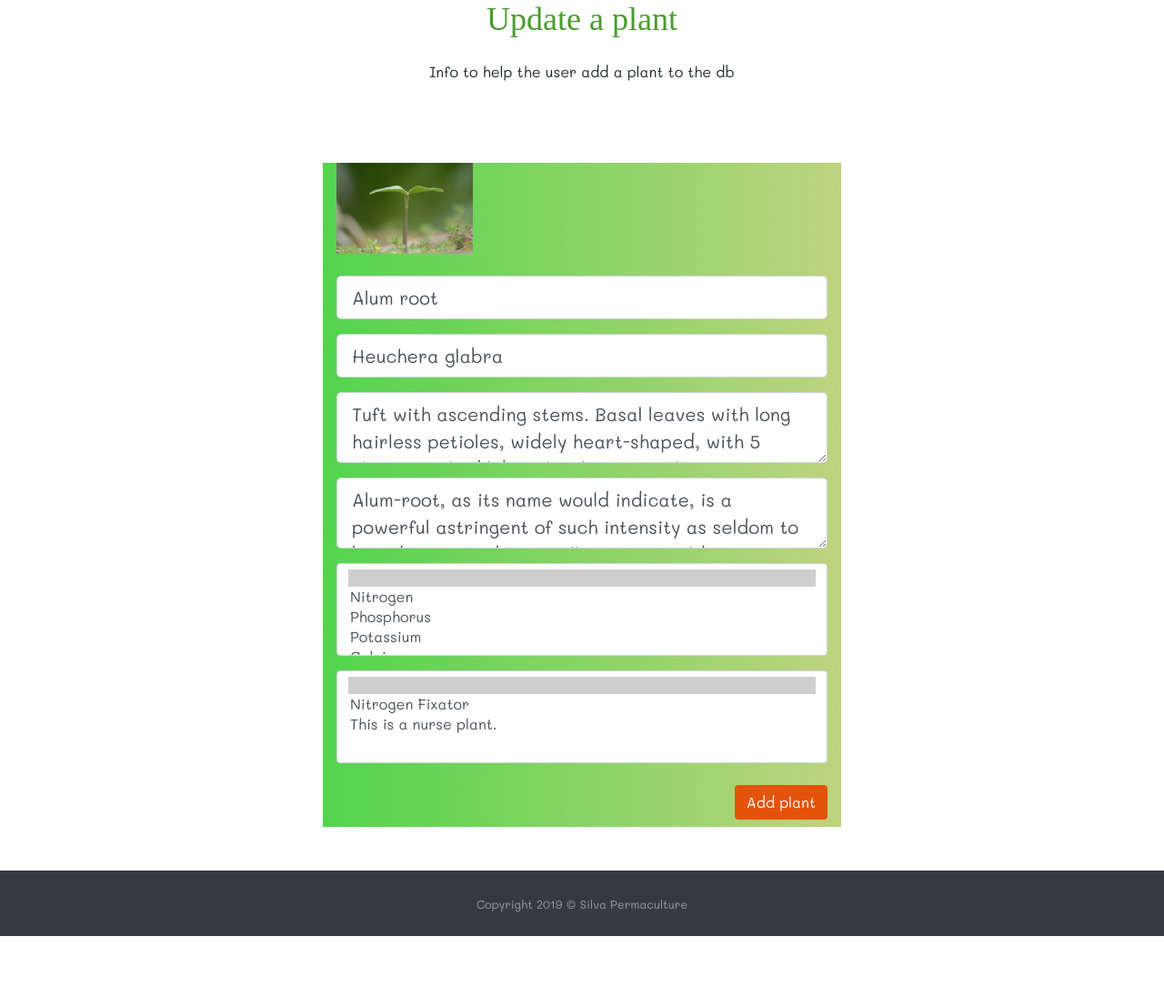
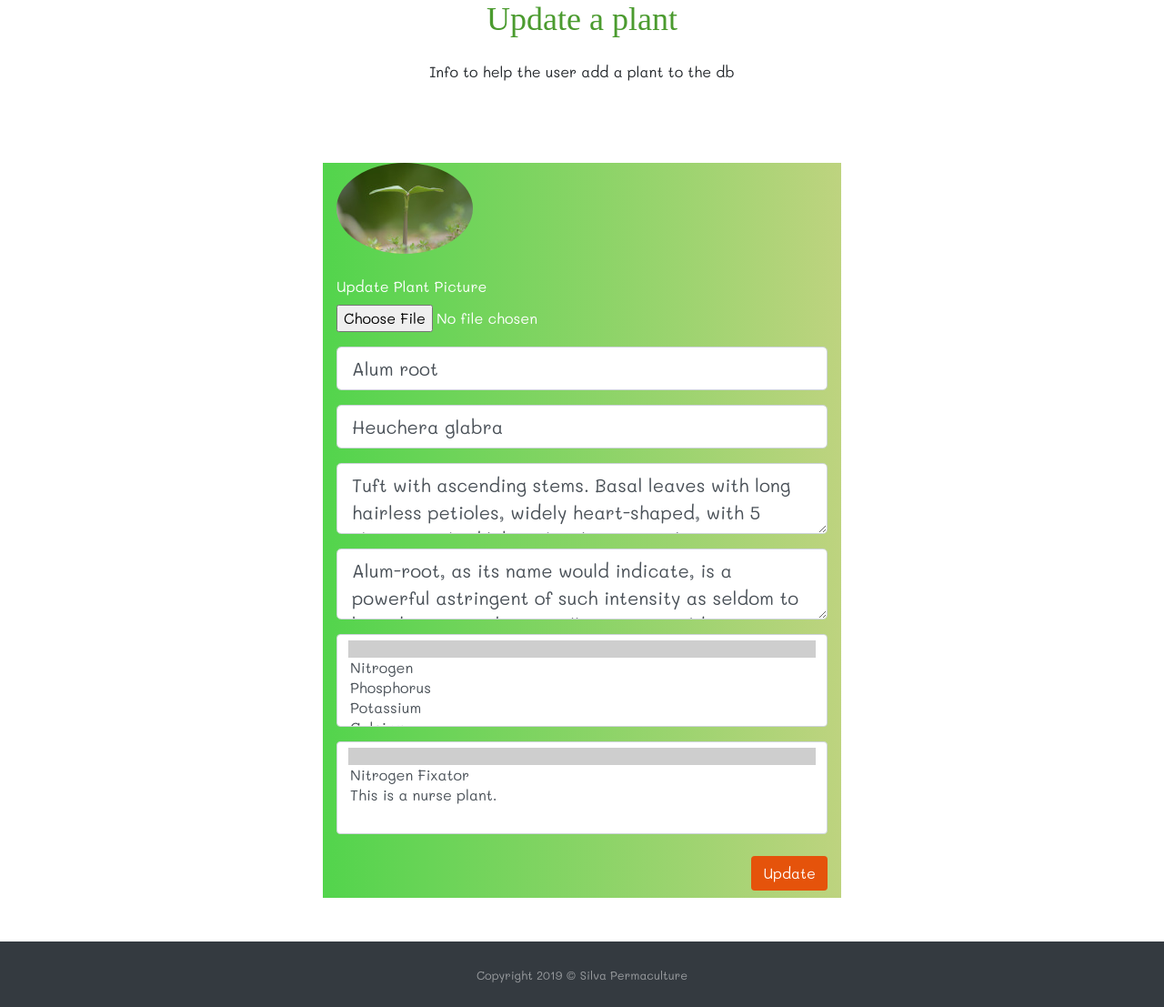
Before and after one commit to Walachul/SilvaPermaculture, a Flask app: page /plants/3/edit in a window 1280 px wide. Shown: the part 104-1211 px from the top of the page at 91% size. Before the commit the page ends 1133 px from the top, so only its background shows below. Run offline with Flask 2, Linux system fonts and the light colour scheme; a user stored in the database is signed in; data comes from the database, SQL or seed files in the repository; both versions use the stored data as it was after the commit; some libraries are stand-ins or nearby versions.

Commit message:
Created separate template and form for updating a plant and added functionality to change the plant picture.

```diff
--- a/silvapermaculture/forms.py
+++ b/silvapermaculture/forms.py
@@ -39,10 +39,10 @@ class UpdateAccountForm(FlaskForm):
             user = User.query.filter_by(username=username.data).first()
             if user:
                 raise ValidationError('That username is taken. Please choose another one.')
-#Query for Dynamic Nutrient Accumulator Model
+#Query for Dynamic Nutrient Accumulator Model for QuerySelectMultipleField
 def enabled_dna():
     return DNA.query
-#Query for Nitrogen Fixers Nursing Model
+#Query for Nitrogen Fixers Nursing Model for QuerySelectMultipleField
 def enabled_nfn():
     return NFN.query
 
@@ -57,4 +57,19 @@ class NewPlantForm(FlaskForm):
                             validators=[DataRequired()])
     dna = QuerySelectMultipleField('Select Element',query_factory=enabled_dna,allow_blank=True, get_label='element')
     nfn = QuerySelectMultipleField('Select Property',query_factory=enabled_nfn,allow_blank=True, get_label='plant_extra')
+
     submit = SubmitField('Add plant')
+
+class UpdatePlantForm(FlaskForm):
+    common_name = StringField('Common Name', render_kw={"placeholder": "Common name"},
+                              validators=[DataRequired(), Length(min=2, max=40)])
+    botanical_name = StringField('Botanical Name', render_kw={"placeholder": "Botanical name"},
+                                 validators=[DataRequired(), Length(min=2, max=80)])
+    short_description = TextAreaField('Short Description', render_kw={"placeholder": "Please add a short description"},
+                                      validators=[DataRequired()])
+    medicinal = TextAreaField('Medicinal Use', render_kw={"placeholder": "Medicinal use"},
+                            validators=[DataRequired()])
+    plantPic = FileField('Update Plant Picture', validators=[FileAllowed(['jpg', 'png'])])
+    dna = QuerySelectMultipleField('Select Element',query_factory=enabled_dna,allow_blank=True, get_label='element')
+    nfn = QuerySelectMultipleField('Select Property',query_factory=enabled_nfn,allow_blank=True, get_label='plant_extra')
+    submit = SubmitField('Update')
--- a/silvapermaculture/routes.py
+++ b/silvapermaculture/routes.py
@@ -3,7 +3,7 @@ import secrets
 from PIL import Image
 from flask import render_template, url_for, flash, redirect, request, abort
 from silvapermaculture import app, db, bcrypt
-from silvapermaculture.forms import UserRegistrationForm, UserLoginForm, UpdateAccountForm, NewPlantForm
+from silvapermaculture.forms import UserRegistrationForm, UserLoginForm, UpdateAccountForm, NewPlantForm, UpdatePlantForm
 from silvapermaculture.models import User, Plants
 from flask_login import login_user, current_user, logout_user, login_required
 
@@ -124,6 +124,21 @@ def new_plant():
 def plant(plant_id):
     plant = Plants.query.get_or_404(plant_id)
     return render_template('plant.html', title=plant.common_name, plant=plant)
+#Function for updating default plant, scale it and use hex
+def save_plant_picture(form_plantPic):
+    """
+    Change img filename to be a random hex, instead of keeping the original name of the file,
+    in order to avoid having files with the same name.
+    """
+    random_hex_image = secrets.token_hex(8)
+    _, f_ext = os.path.splitext(form_plantPic.filename)
+    picture_fn = random_hex_image + f_ext
+    picture_path = os.path.join(app.root_path, 'static/img/plants', picture_fn) #Saving the new plantPic to the specified folder.
+    scale_image = (250, 180)
+    img_new = Image.open(form_plantPic)
+    img_new.thumbnail(scale_image)
+    img_new.save(picture_path)
+    return picture_fn
 
 #Edit a plant with a specific ID
 @app.route("/plants/<int:plant_id>/edit", methods=['GET', 'POST'])
@@ -133,9 +148,13 @@ def update_plant(plant_id):
     #Check to see if the user who wants to update an existing plant is the actual logged user
     if plant.author != current_user:
         abort(403)
-    form = NewPlantForm()
+    form = UpdatePlantForm()
     #Update plant with new data from form fields
     if form.validate_on_submit():
+        if form.plantPic.data:
+            picture_file = save_plant_picture(form.plantPic.data)
+            plant.image_file = picture_file
+
         plant.common_name = form.common_name.data
         plant.botanical_name = form.botanical_name.data
         plant.short_description = form.short_description.data
@@ -154,7 +173,7 @@ def update_plant(plant_id):
         form.dna.data = plant.dna
         form.nfn.data = plant.nfn
     image_file = url_for('static', filename='img/plants/default_plant_pic.jpg')
-    return render_template('new_plant.html', title='Update plant', image_file=image_file,
+    return render_template('update_plant.html', title='Update plant', image_file=image_file,
                            form=form, header ="Update a plant")
 
 @app.route("/contact")
--- /dev/null
+++ b/silvapermaculture/templates/update_plant.html
@@ -0,0 +1,88 @@
+{% extends "layout.html" %}
+    {% block content %}
+        <div class="row">
+            <div class="col-12">
+                <h1 class="text-center" id="heading">{{ header }}</h1>
+            </div>
+        </div>
+        <div class="row my-3">
+            <div class="col-12 mb-2">
+                <p class="text-center">Info to help the user add a plant to the db</p>
+            </div>
+        </div>
+        <div class="row">
+            <div class="col-12 col-lg-6 mx-auto my-5" id="login">
+                    <img class="img-fluid rounded-circle " src="{{ image_file }}"  alt="Default plant image"/>
+                    <form id="registration" class="my-4" method="POST" action="" enctype="multipart/form-data">
+                        {{ form.hidden_tag() }} <!-- CSRF token -->
+                          <div class="form-group">
+                              {{ form.plantPic.label() }}
+                              {{ form.plantPic(class="form-control-file") }}
+                              {% if form.plantPic.errors %}
+                                 {% for error in form.plantPic.errors %}
+                                        <span class="text-danger">{{ error }}</span><br/>
+                                    {% endfor %}
+                              {% endif %}
+                          </div>
+                          <div class="form-group">
+                              {% if form.common_name.errors %}
+                                {{ form.common_name(class="form-control form-control-lg is-invalid") }}
+                                <div class="invalid-feedback">
+                                    {% for error in form.common_name.errors %}
+                                        <span>{{ error }}</span>
+                                    {% endfor %}
+                                </div>
+                              {% else %}
+                              {{ form.common_name(class="form-control form-control-lg") }}
+                              {% endif %}
+                          </div>
+                          <div class="form-group">
+                              {% if form.botanical_name.errors %}
+                                {{ form.botanical_name(class="form-control form-control-lg is-invalid") }}
+                                <div class="invalid-feedback">
+                                    {% for error in form.botanical_name.errors %}
+                                        <span>{{ error }}</span>
+                                    {% endfor %}
+                                </div>
+                              {% else %}
+                              {{ form.botanical_name(class="form-control form-control-lg") }}
+                              {% endif %}
+                          </div>
+                          <div class="form-group">
+                              {% if form.short_description.errors %}
+                                {{ form.short_description(class="form-control form-control-lg is-invalid") }}
+                                <div class="invalid-feedback">
+                                    {% for error in form.short_description.errors %}
+                                        <span>{{ error }}</span>
+                                    {% endfor %}
+                                </div>
+                              {% else %}
+                              {{ form.short_description(class="form-control form-control-lg") }}
+                              {% endif %}
+                          </div>
+                          <div class="form-group">
+                              {% if form.medicinal.errors %}
+                                {{ form.medicinal(class="form-control form-control-lg is-invalid") }}
+                                <div class="invalid-feedback">
+                                    {% for error in form.medicinal.errors %}
+                                        <span>{{ error }}</span>
+                                    {% endfor %}
+                                </div>
+                              {% else %}
+                              {{ form.medicinal(class="form-control form-control-lg") }}
+                              {% endif %}
+                          </div>
+                          <div class="form-group">
+                            {{ form.dna(class="custom-select", multiple=True) }}
+
+                          </div>
+                           <div class="form-group">
+                               {{ form.nfn(class="custom-select", multiple=True)}}
+                           </div>
+
+                              {{ form.submit(class="btn float-right my-2", id="login-btn") }}
+                    </form>
+            </div>
+        </div>
+
+    {% endblock content %} #Jinja2 allows to put the name of the block here so to know which block is closing if we have multiple.
```
Also changed, not shown: silvapermaculture/templates/plant.html (+9 -4 lines), silvapermaculture/plants.db, silvapermaculture/static/img/plants/2196e710ee52772e.jpg (added), silvapermaculture/static/img/profile_user/4132fac43f88c70c.jpg (added).
